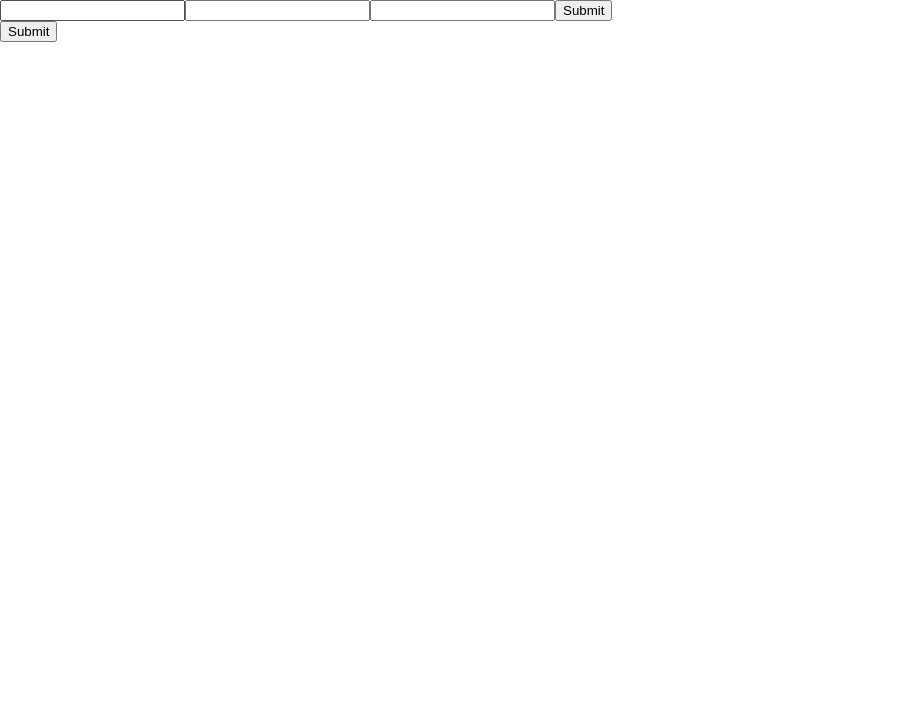
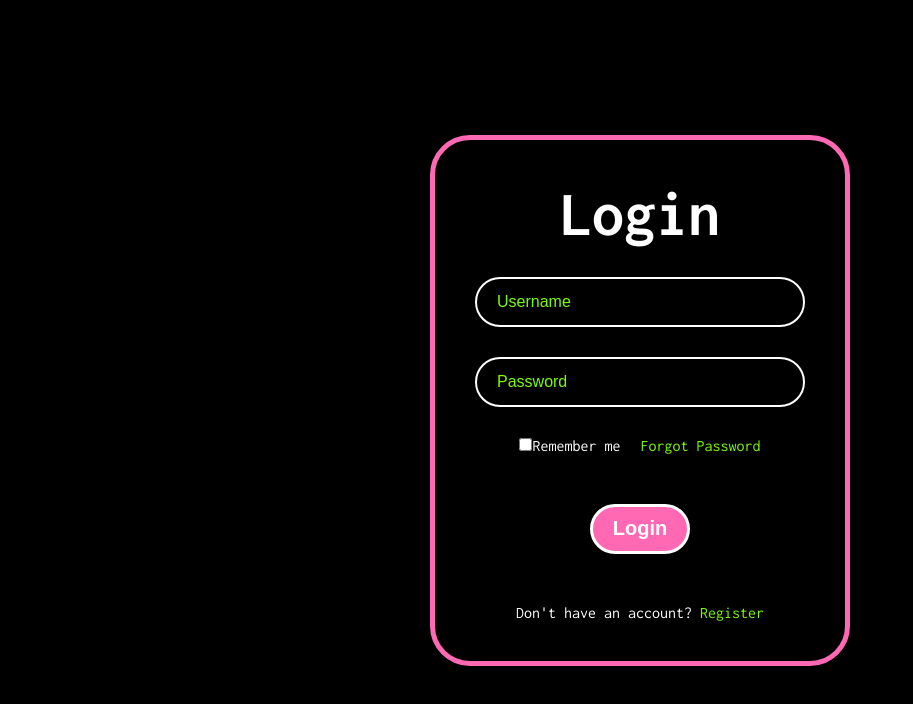
Before and after one commit to EmreDincoglu/Software-Engineering-Group-4-Project, a React (Create React App) app in the folder frontend/: page / in a window 1280 px wide. Shown: the top 704 px of the page, without its empty margins (0-913 px from the left). Built offline with nearby package versions, Linux system fonts and the light colour scheme.

Commit message:
Added basic front end to login page

```diff
--- a/frontend/public/index.html
+++ b/frontend/public/index.html
@@ -24,7 +24,7 @@
       work correctly both with client-side routing and a non-root public URL.
       Learn how to configure a non-root public URL by running `npm run build`.
     -->
-    <title>React App</title>
+    <title>HEARTBEATZ Login</title>
   </head>
   <body>
     <noscript>You need to enable JavaScript to run this app.</noscript>
--- a/frontend/src/App.js
+++ b/frontend/src/App.js
@@ -1,5 +1,5 @@
 import './App.css';
-import UserSignupBox from './components/UserSignupBox';
+import UserSignupBox from './components/Login Form/UserSignupBox';
 
 const foo = async () => {
   try {
@@ -14,7 +14,6 @@ function App() {
   return (
     <div>
       <UserSignupBox/>
-      <button onClick={foo}>Submit</button>
     </div>
   )
 }
--- /dev/null
+++ b/frontend/src/components/Login Form/UserSignupBox.css
@@ -0,0 +1,101 @@
+@import url('https://fonts.googleapis.com/css2?family=Inconsolata:wght@200..900&display=swap');
+
+*{
+    margin : 0;
+    padding: 0;
+    box-sizing: border-box;
+}
+
+body {
+    font-family: 'Inconsolata', monospace;
+    -webkit-font-smoothing: antialiased;
+    -moz-osx-font-smoothing: grayscale;
+    color: white;
+    background-color: black;
+    display: flex;
+    justify-content: center;
+    align-items: center;
+    min-height: 100vh;
+    }
+
+a {
+    color: lawngreen;
+    font-size: 16px;
+    font-weight: 400;
+    text-decoration: none;
+}
+
+.container{
+    width: 420px;
+    background: transparent;
+    border: 5px solid hotpink;
+    border-radius: 40px;
+    padding: 40px;
+    color: white;
+    text-align: center;
+}
+
+.container .input-box{
+    position: relative;
+    width: 100%;
+    height: 50px;
+    margin: 30px 0;
+}
+
+.input-box input{
+    width: 100%;
+    height: 100%;
+    background: transparent;
+    outline: none;
+    border: 2px solid white;
+    border-radius: 40px;
+    font-size: 16px;
+    color: white;
+    padding: 20px 45px 20px 20px;
+}
+
+.input-box input::placeholder{
+    color: lawngreen;
+}
+
+.input-box input:focus{
+    border-color: hotpink;
+}
+
+.container h1 {
+    font-size: 64px;
+    font-weight: 700;
+}
+
+p{
+    font-size: 16px;
+    font-weight: 400;
+}
+
+.forgot-password {
+    display: flex;
+    justify-content: center;
+    align-items: center;
+    gap: 20px;
+}
+
+.checkbox{
+    display: flex;
+    align-items: center;
+    gap: 15px;
+}
+
+.container button{
+    height: 50px;
+    background: hotpink;
+    border: 3px solid white;
+    border-radius: 40px;
+    color: white;
+    font-size: 20px;
+    padding: 10px 20px;
+    display: inline-block;
+    font-weight: 700;
+    cursor: pointer;
+    margin: 50px auto;
+    text-align: center;
+}
--- /dev/null
+++ b/frontend/src/components/Login Form/UserSignupBox.js
@@ -0,0 +1,62 @@
+import React, {useState} from "react";
+import './UserSignupBox.css';
+const UserSignupBox = props => {
+    const [username, setUsername] = useState('');
+    const [password, setPassword] = useState('');
+    const [email, setEmail] = useState('');
+
+    const sendUserInfo = async event => {
+        event.preventDefault();
+        const newUser = {
+            username: username,
+            password: password,
+            email: email
+        }
+        try {
+            await fetch('http://localhost:5000/newUser', {
+                method: 'POST',
+                headers: {
+                    'Accept': 'application/json',
+                    'Content-Type': 'application/json',
+                    'Access-Control-Allow-Origin': '*',
+                },
+                body: JSON.stringify(newUser)
+            })
+        }catch(err) {
+            console.log(err);
+        }
+
+        setUsername('');
+        setPassword('');
+        setEmail('');
+
+    }
+
+    return(
+        <div className = 'container'>
+            <form action="">
+                <h1>Login</h1>
+                <div className="input-box">
+                    <input type="text" placeholder='Username' value = {username} onChange ={e => setUsername(e.target.value)} required/>
+                </div>
+                <div className="input-box">
+                    <input type="password" placeholder='Password' value = {password} onChange={e => setPassword(e.target.value)}/>
+                </div>
+                <div className="forgot-password">
+                    <label><input type="checkbox"/><span>Remember me</span></label>
+                    <a href="#">Forgot Password</a>
+                </div>
+
+
+                <button type="submit">Login</button>
+
+                <div className="register-link">
+                    <p>Don't have an account? <a href="#">Register</a></p>
+                </div>
+            </form>
+        </div>
+    )
+
+}
+
+export default UserSignupBox
--- a/frontend/src/components/UserSignupBox.js
+++ /dev/null
@@ -1,53 +0,0 @@
-import React, {useState} from "react";
-import './UserSignupBox.css';
-const UserSignupBox = props => {
-    const [username, setUsername] = useState('');
-    const [password, setPassword] = useState('');
-    const [email, setEmail] = useState('');
-
-    const sendUserInfo = async event => {
-        event.preventDefault();
-        const newUser = {
-            username: username,
-            password: password,
-            email: email
-        }
-        try {
-            await fetch('http://localhost:5000/newUser', {
-                method: 'POST',
-                headers: {
-                    'Accept': 'application/json',
-                    'Content-Type': 'application/json',
-                    'Access-Control-Allow-Origin': '*',
-                },
-                body: JSON.stringify(newUser)
-            })
-        }catch(err) {
-            console.log(err);
-        }
-
-        setUsername('');
-        setPassword('');
-        setEmail('');
-
-    }
-
-    const usernameChangeHandler = event => {
-        setUsername(event.target.value);
-    }
-    const passwordChangeHandler = event => {
-        setPassword(event.target.value);
-    }
-    const emailChangeHandler = event => {
-        setEmail(event.target.value);
-    }
-
-    return <form className="EntryBox" onSubmit={sendUserInfo}>
-        <input type="text" value={username} onChange={usernameChangeHandler}/>
-        <input type="text" value={password} onChange={passwordChangeHandler}/>
-        <input type="text" value={email} onChange={emailChangeHandler}/>
-        <button type="submit">Submit</button>
-    </form>
-}
-
-export default UserSignupBox
```
Also changed, not shown: frontend/src/components/UserSignupBox.css (deleted), 1 other file (tests, documents, lock files or other folders).
